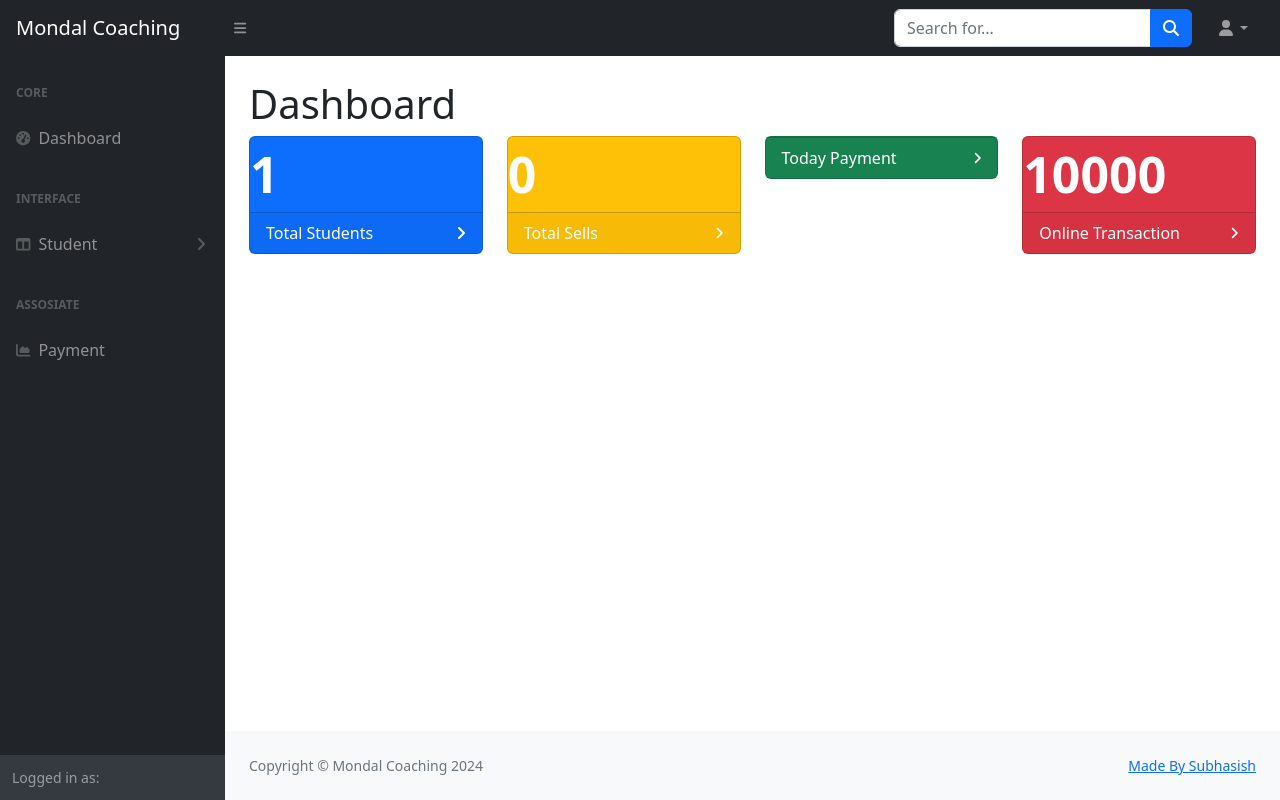
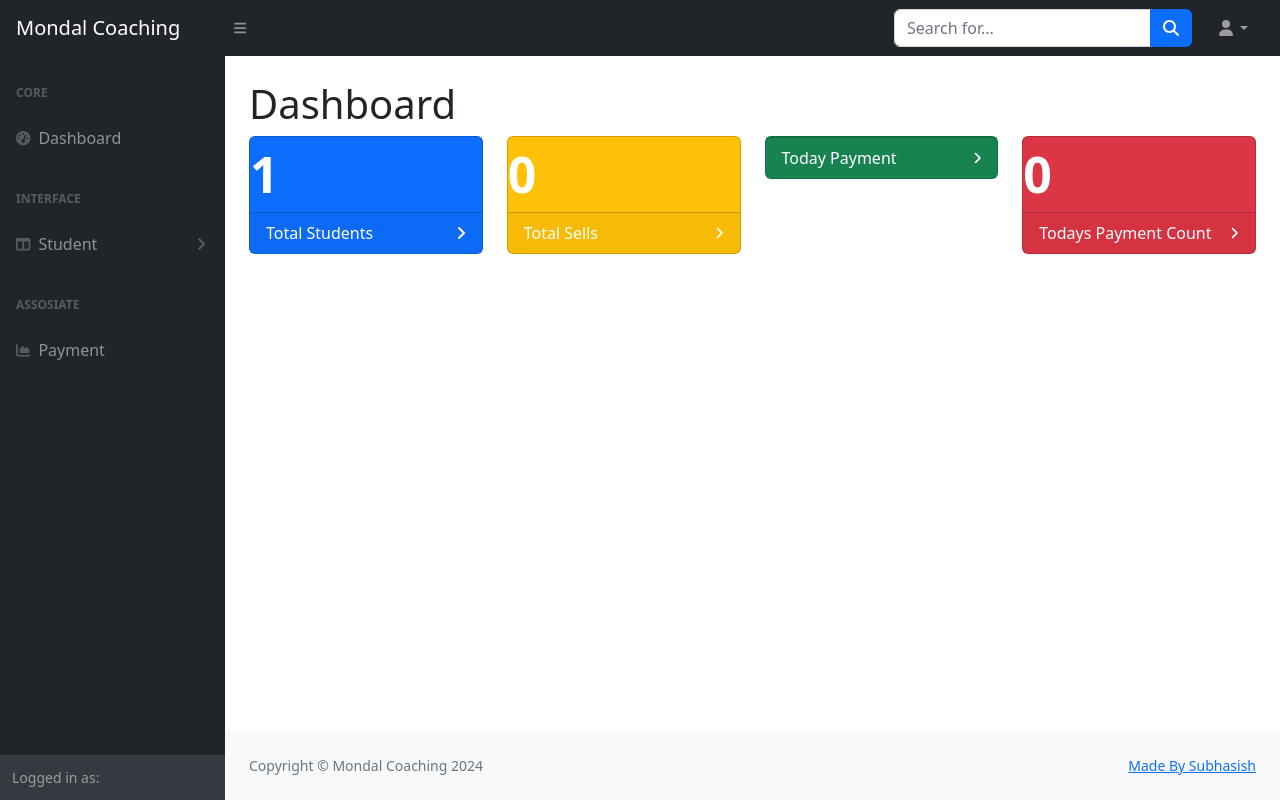
Before and after one commit to subhasishchow001/mvcphp, a PHP site: page /home in a window 1280 px wide. Run offline with PHP 8.4, Linux system fonts and the light colour scheme; the visitor is signed in with stand-in values (Sample User, id 1); tables that the repository leaves empty or names only in its code hold one stand-in row (values such as "Sample post"); some libraries are stand-ins or nearby versions.

Commit message:
count the todays payment

```diff
--- a/Controller/Controller.php
+++ b/Controller/Controller.php
@@ -58,14 +58,19 @@ class Controller extends Model {
 				// 	break;
 				case '/home':
 						if ($_SESSION['user_data']->role_id == 0 || $_SESSION['user_data']->role_id == 1 ) {
+							//Total Students
 							$studentda= $this->getStudentData('student');
 							$date=date("y-m-d");
-
+							//Total Payment Today
 							$paymentdata= $this->Viewpayment('payment');
 							$pay=$paymentdata['Data'];
-
+							//Today's Payment
 							$pp= $this->Todaypayment('payment',$date);
 							$tpay=$this->Totalpayment('payment');
+							//Todays Payment Count
+							$countp=$this->PaymentCount('payment',$date);
+
+
 
 							include 'Views/index.php';
 						}
@@ -149,7 +154,6 @@ class Controller extends Model {
 							}else{
 								echo "field empty";
 							}
-							// exit();
 						}
 						else{
 							header('Location: /');
@@ -228,9 +232,6 @@ class Controller extends Model {
 						}
 					break;
 
-
-
-
 					/*********Apis********/
 					case '/sdataap':
 						$studentda= $this->getStudentData('student');
--- a/Model/Model.php
+++ b/Model/Model.php
@@ -196,6 +196,15 @@ class Model {
 		}
 		return $ttpay;
 	}
+	public function PaymentCount($tbl,$date)
+	{
+		$payt="SELECT COUNT(`rupees`) FROM $tbl WHERE `paymentdate` = '$date'";
+		$payments= $this->connection->query($payt);
+		while ($data=mysqli_fetch_array($payments)) {
+			$paycount=$data[0];
+		}
+		return $paycount;
+	}
 
 
 
--- a/Views/index.php
+++ b/Views/index.php
@@ -30,9 +30,9 @@
                             </div>
                             <div class="col-xl-3 col-md-6">
                                 <div class="card bg-danger text-white mb-4">
-                                    <div class="card-body">10000</div>
+                                    <div class="card-body"><?= $countp;?></div>
                                     <div class="card-footer d-flex align-items-center justify-content-between">
-                                       Online Transaction
+                                       Todays Payment Count
                                         <div class="small text-white"><i class="fas fa-angle-right"></i></div>
                                     </div>
                                 </div>
```
